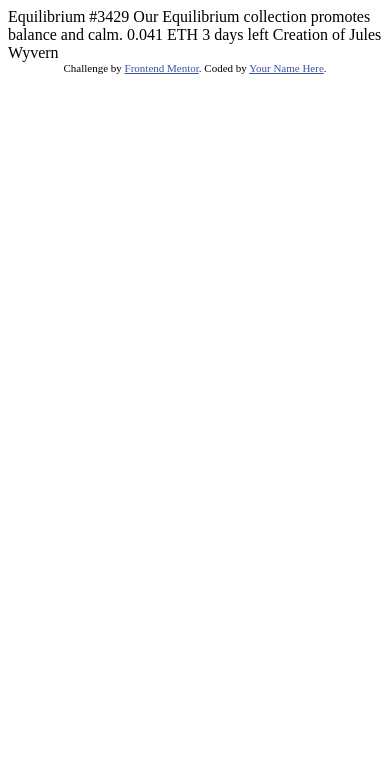
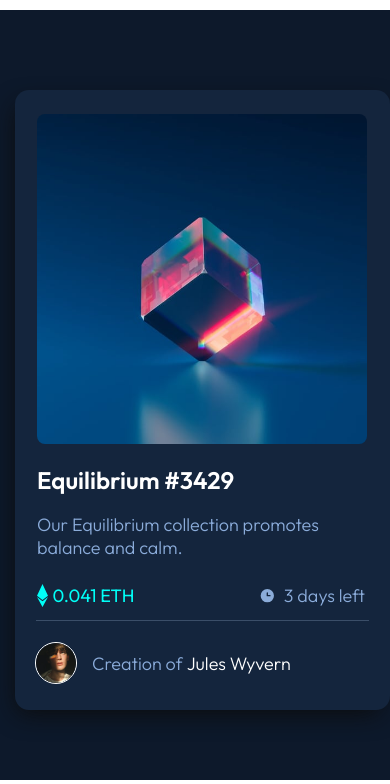
Before and after one commit to LinziJayne36/nft-preview-card-component, a plain HTML site: page index.html in a window 390 px wide. Shown: the top 784 px of the page. Drawn offline with Linux system fonts and the light colour scheme.

Commit message:
Add final css: media query for desktop adaptation

```diff
--- a/index.html
+++ b/index.html
@@ -1,33 +1,212 @@
 <!DOCTYPE html>
 <html lang="en">
     <head>
-  <meta charset="UTF-8">
-  <meta name="viewport" content="width=device-width, initial-scale=1.0"> <!-- displays site properly based on user's device -->
+        <meta charset="UTF-8" />
+        <meta name="viewport" content="width=device-width, initial-scale=1.0" />
+        <!-- displays site properly based on user's device -->
 
-  <link rel="icon" type="image/png" sizes="32x32" href="./images/favicon-32x32.png">
+        <link
+            rel="icon"
+            type="image/png"
+            sizes="32x32"
+            href="./images/favicon-32x32.png"
+        />
 
         <title>Frontend Mentor | NFT preview card component</title>
 
         <!-- Feel free to remove these styles or customise in your own stylesheet 👍 -->
         <style>
-    .attribution { font-size: 11px; text-align: center; }
-    .attribution a { color: hsl(228, 45%, 44%); }
+            @import url("https://fonts.googleapis.com/css2?family=Outfit:wght@300;400;600&display=swap");
+            @import url("https://fonts.googleapis.com/css2?family=Lobster+Two&display=swap");
+
+            :root {
+                font-family: "Outfit", sans-serif;
+                font-size: 18px;
+                font-weight: 300;
+                --softBlue: hsl(215, 51%, 70%);
+                --cyan: hsl(178, 100%, 50%);
+                --vDarkBlueMain: hsl(217, 54%, 11%);
+                --vDarkBlueCard: hsl(216, 50%, 16%);
+                --vDarkBlueLine: hsl(215, 32%, 27%);
+            }
+
+            body {
+                margin: 0;
+                padding: 0;
+                box-sizing: border-box;
+            }
+
+            .card-container {
+                background-color: var(--vDarkBlueMain);
+                width: 405px;
+                height: 750px;
+                margin: 10px auto;
+                padding-top: 20px;
+            }
+
+            .card {
+                display: flex;
+                flex-direction: column;
+                margin: 60px auto;
+                height: 620px;
+                width: 375px;
+                border-radius: 12px;
+                border-radius: 14px;
+                background-color: var(--vDarkBlueCard);
+                box-shadow: rgba(12, 12, 12, 1) -4px 9px 25px -6px;
+            }
+
+            .content-section {
+                margin-left: 22px;
+            }
+
+            .identity-section {
+                margin-left: 20px;
+            }
+
+            .main-img {
+                border-radius: 8px;
+                margin: 24px auto;
+            }
+
+            .main-title {
+                color: hsl(0, 0%, 100%);
+                font-size: 24px;
+                font-weight: 600;
+                margin-top: -8px;
+            }
+
+            .body-text {
+                color: var(--softBlue);
+                width: 300px;
+            }
+
+            .price-time-container {
+                display: flex;
+                justify-content: space-between;
+                margin-top: -16px;
+            }
+
+            .price {
+                color: var(--cyan);
+                margin-left: -120px;
+                font-weight: 400;
+            }
+
+            .time-container {
+                padding-right: 25px;
+                display: flex;
+                align-items: center;
+            }
+
+            .time-limit {
+                color: var(--softBlue);
+                margin-left: 8px;
+            }
+
+            hr {
+                width: 89%;
+                margin-top: -10px;
+                border-bottom: none;
+                border-left: none;
+                border-right: none;
+                border-top-width: 1px;
+                border-top-color: rgba(139, 172, 218, 0.6);
+            }
+
+            .identity-section {
+                display: flex;
+                align-items: center;
+                margin-top: 12px;
+            }
+
+            .identity-avatar {
+                border-style: solid;
+                border-color: hsl(0, 0%, 100%);
+                border-radius: 50%;
+                border-width: 1px;
+                margin-right: 15px;
+            }
+
+            .identity-intro {
+                color: var(--softBlue);
+            }
+
+            .identity-name {
+                color: hsl(0, 0%, 100%);
+                margin-left: 4px;
+            }
+
+            .attribution {
+                font-size: 20px;
+                text-align: center;
+                font-family: "Lobster Two", cursive;
+            }
+            .attribution a {
+                color: hsl(228, 45%, 44%);
+            }
+
+            @media screen and (min-width: 1440px) {
+                .card-container {
+                    width: 1440px;
+                }
+            }
         </style>
     </head>
     <body>
+        <div class="card-container">
+            <div class="card">
+                <div class="content-section">
+                    <img
+                        class="main-img"
+                        src="./images/image-equilibrium.jpg"
+                        height="330px"
+                        width="330px"
+                    />
+                    <h1 class="main-title">Equilibrium #3429</h1>
+                    <p class="body-text">
+                        Our Equilibrium collection promotes balance and calm.
+                    </p>
+                    <br />
+                    <div class="price-time-container">
+                        <img
+                            class="eth-icon"
+                            src="./images/icon-ethereum.svg"
+                        />
 
-  Equilibrium #3429
+                        <span class="price">0.041 ETH</span>
+                        <div class="time-container">
+                            <img
+                                class="time-icon"
+                                src="./images/icon-clock.svg"
+                            />
+                            <span class="time-limit">3 days left</span>
+                        </div>
+                    </div>
 
-  Our Equilibrium collection promotes balance and calm.
-
-  0.041 ETH
-  3 days left
-
-  Creation of Jules Wyvern
+                    <br />
+                </div>
+                <hr />
+                <div class="identity-section">
+                    <img
+                        class="identity-avatar"
+                        src="./images/image-avatar.png"
+                        height="40px"
+                        width="40px"
+                    />
+                    <span class="identity-intro">Creation of </span>
+                    <span class="identity-name">Jules Wyvern</span>
+                </div>
+            </div>
+        </div>
 
         <div class="attribution">
-    Challenge by <a href="https://www.frontendmentor.io?ref=challenge" target="_blank">Frontend Mentor</a>.
-    Coded by <a href="#">Your Name Here</a>.
+            Challenge by
+            <a
+                href="https://www.frontendmentor.io?ref=challenge"
+                target="_blank"
+                >Frontend Mentor</a
+            >. Coded by <a href="#">Linzi Jayne</a>.
         </div>
     </body>
 </html>
```
Lines whose indentation alone changed are shown as unchanged.
